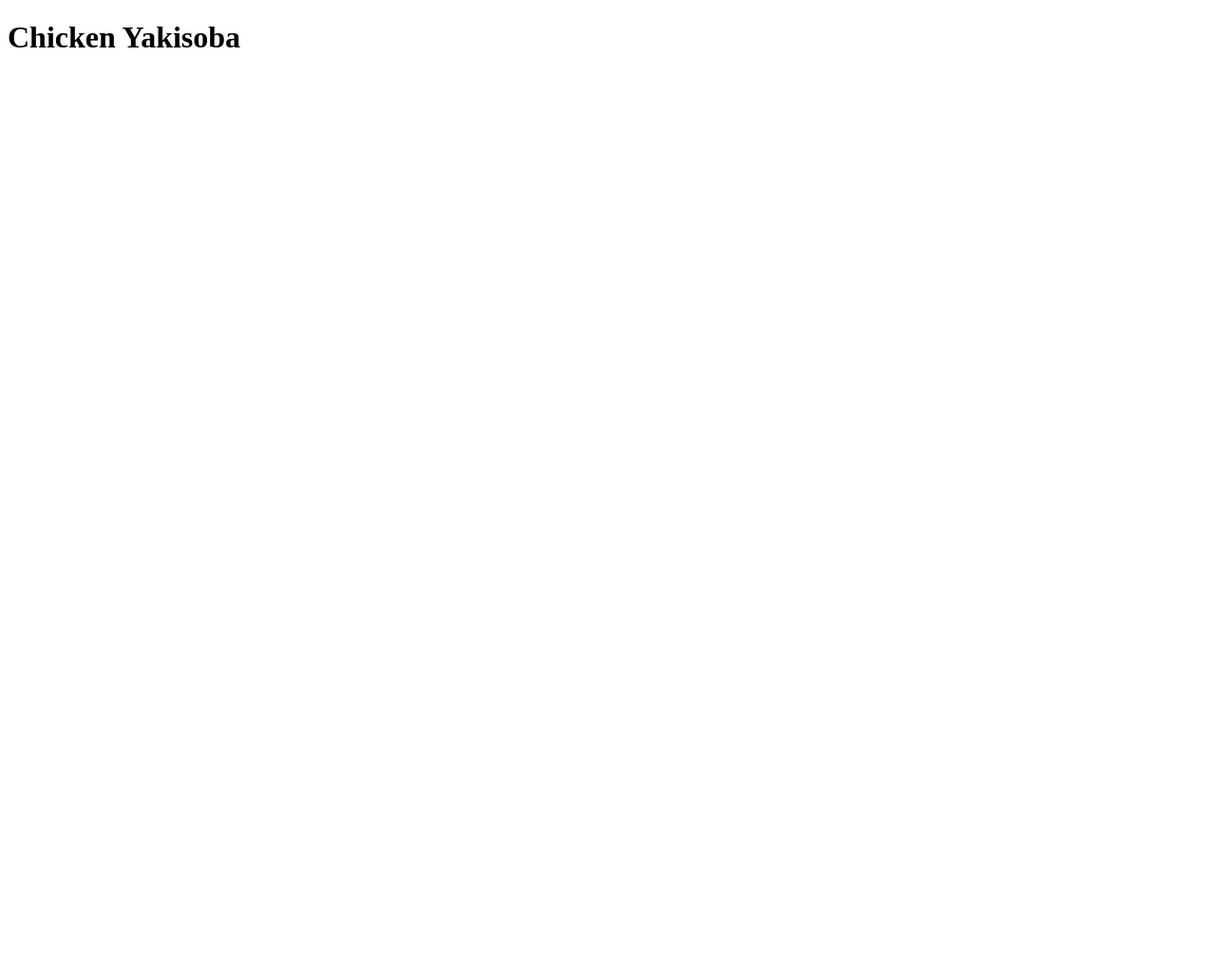
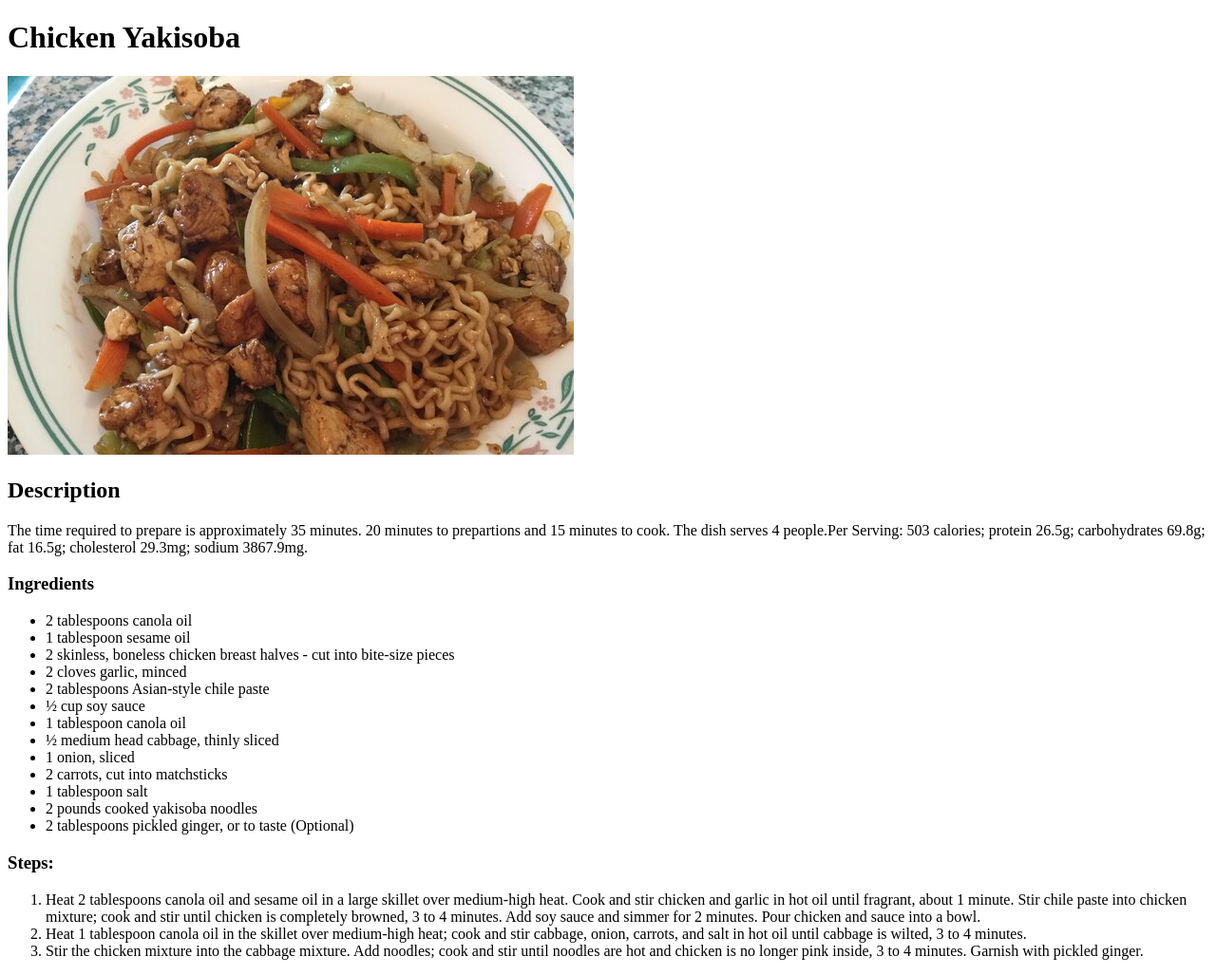
Before and after one commit to bruchimp3/odin-recipes, a plain HTML site: page recipes/ChickenYakisoba.html in a window 1280 px wide. Shown: the whole page at 95% size. Before the commit the page ends 800 px from the top, so only its background shows below. Drawn offline with Linux system fonts and the light colour scheme.

Commit message:
Add index.html

```diff
--- a/recipes/ChickenYakisoba.html
+++ b/recipes/ChickenYakisoba.html
@@ -6,4 +6,29 @@
     </head>
 <body>
     <h1>Chicken Yakisoba</h1>
+    <img src = "cy.jpeg">
+    <h2>Description</h2>
+    <p>The time required to prepare is approximately 35 minutes. 20 minutes to prepartions and 15 minutes to cook. The dish serves 4 people.Per Serving: 503 calories; protein 26.5g; carbohydrates 69.8g; fat 16.5g; cholesterol 29.3mg; sodium 3867.9mg.</p>
+    <h3>Ingredients</h3>
+    <ul>
+        <li>2 tablespoons canola oil</li>
+        <li>1 tablespoon sesame oil</li>
+        <li>2 skinless, boneless chicken breast halves - cut into bite-size pieces</li>
+        <li>2 cloves garlic, minced</li>
+        <li>2 tablespoons Asian-style chile paste</li>
+        <li>½ cup soy sauce</li>
+        <li>1 tablespoon canola oil</li>
+        <li>½ medium head cabbage, thinly sliced</li>
+        <li>1 onion, sliced</li>
+        <li>2 carrots, cut into matchsticks</li>
+        <li>1 tablespoon salt</li>
+        <li>2 pounds cooked yakisoba noodles</li>
+        <li>2 tablespoons pickled ginger, or to taste (Optional)</li>
+    </ul>
+    <h3>Steps:</h3>
+    <ol>
+        <li>Heat 2 tablespoons canola oil and sesame oil in a large skillet over medium-high heat. Cook and stir chicken and garlic in hot oil until fragrant, about 1 minute. Stir chile paste into chicken mixture; cook and stir until chicken is completely browned, 3 to 4 minutes. Add soy sauce and simmer for 2 minutes. Pour chicken and sauce into a bowl.</li>
+        <li>Heat 1 tablespoon canola oil in the skillet over medium-high heat; cook and stir cabbage, onion, carrots, and salt in hot oil until cabbage is wilted, 3 to 4 minutes.</li>
+        <li>Stir the chicken mixture into the cabbage mixture. Add noodles; cook and stir until noodles are hot and chicken is no longer pink inside, 3 to 4 minutes. Garnish with pickled ginger.</li>
+    </ol>
 </body>
```
Also changed, not shown: index.html (+2 -2 lines), recipes/PeanutButterCookies.html (+21 -0 lines), recipes/TangyLemonCreamCheeseFrosting.html (+17 -0 lines), recipes/cy.jpeg (added), recipes/pb.jpeg (added), recipes/tl.jpeg (added).
